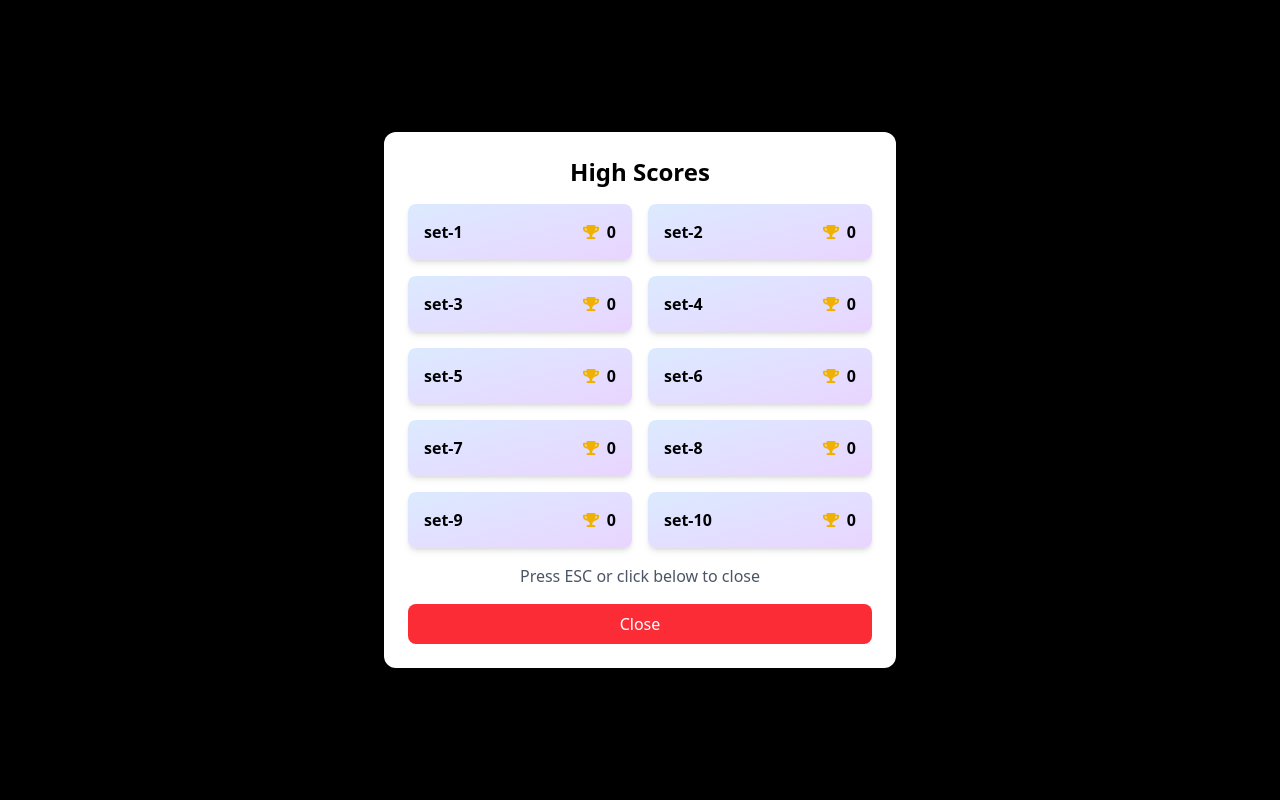
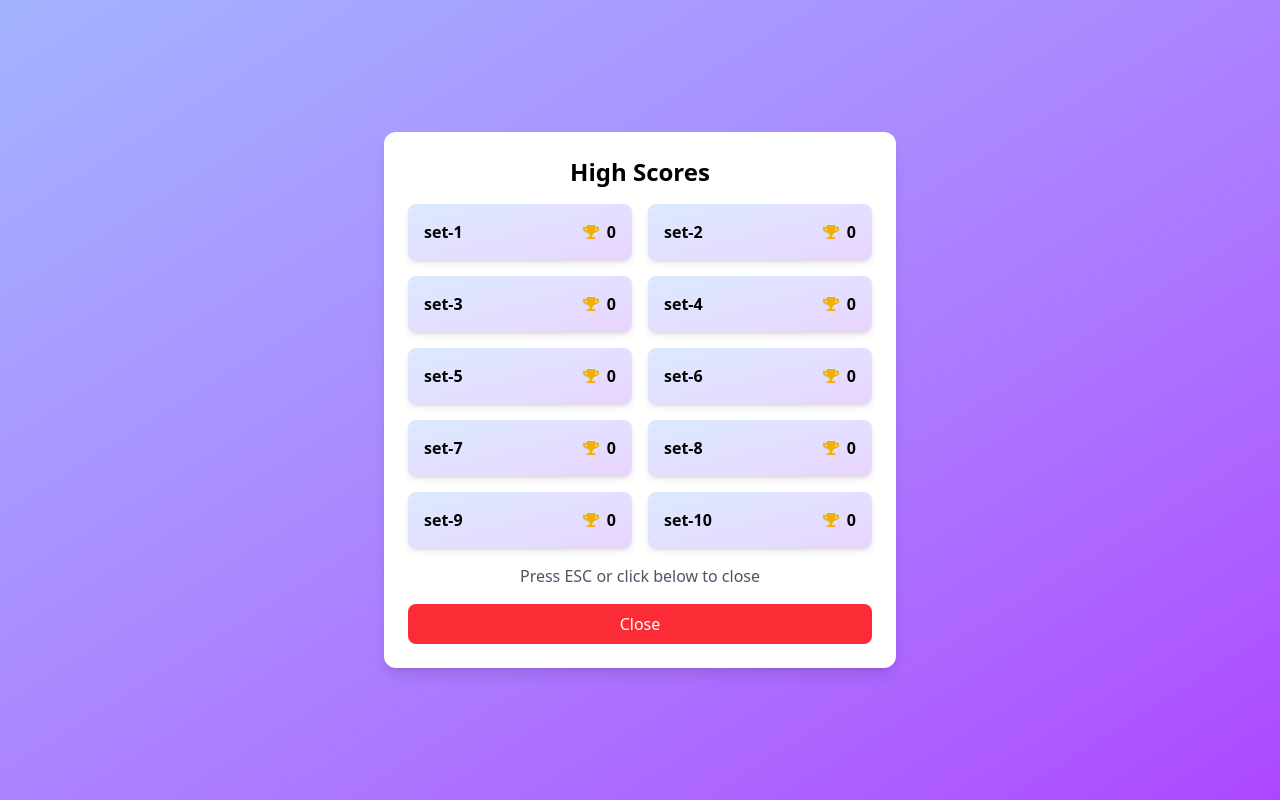
Before and after one commit to Oyasikelly/color-game, a React (Vite) app: page / in a window 1280 px wide. Both pictures are taken after a click on the button 640 px from the left and 242 px from the top of the page. Built offline with nearby package versions, Linux system fonts and the light colour scheme.

Commit message:
Update HighScore.jsx

```diff
--- a/src/component/HighScore.jsx
+++ b/src/component/HighScore.jsx
@@ -39,7 +39,7 @@ export default function ScoreContainer({ colorSets, onClose }) {
 
   return (
     <motion.div
-      className="fixed inset-0 flex items-center justify-center bg-black bg-opacity-50 backdrop-blur-sm z-50"
+      className="fixed inset-0 flex items-center justify-center bg-gradient-to-br from-indigo-300 to-purple-500 bg-opacity-50 backdrop-blur-sm z-50"
       initial={{ opacity: 0 }}
       animate={{ opacity: 1 }}
       exit={{ opacity: 0 }}
```
